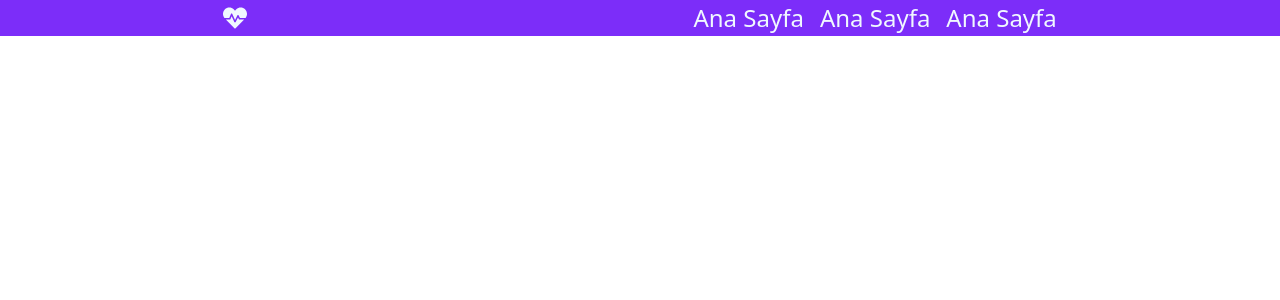
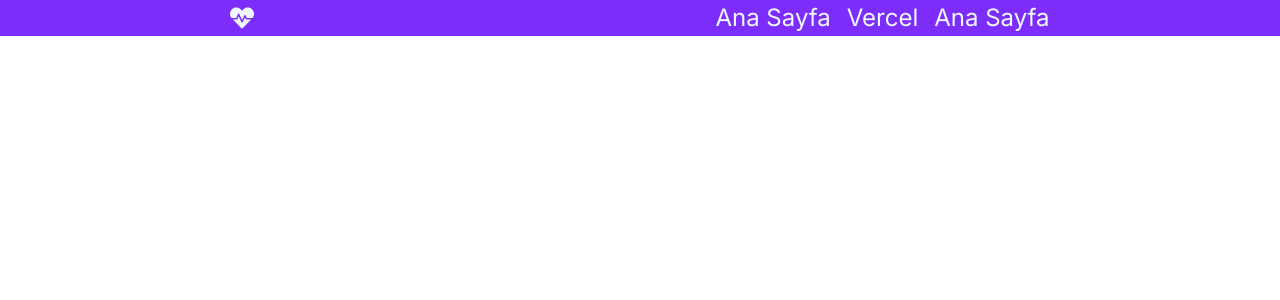
Before and after one commit to Eda-Inal/bmi-calculator, a Next.js app in the folder bmi/: page / in a window 1280 px wide. Shown: the top 300 px of the page. Built offline with nearby package versions, Linux system fonts and the light colour scheme.

Commit message:
add font

```diff
--- a/bmi/src/app/components/navbar/index.jsx
+++ b/bmi/src/app/components/navbar/index.jsx
@@ -17,7 +17,7 @@
     <Link className='hover:text-cyan-100' href="./">Ana Sayfa</Link>
     </li>
     <li>
-    <Link className='hover:text-cyan-100' href="./">Ana Sayfa</Link>
+    <Link className='hover:text-cyan-100' href="./">Vercel</Link>
     </li>
     <li>
     <Link  className='hover:text-cyan-100'href="./">Ana Sayfa</Link>
--- a/bmi/src/app/layout.jsx
+++ b/bmi/src/app/layout.jsx
@@ -1,16 +1,17 @@
-
 import "./globals.css";
-import Navbar from "./components/navbar"
+import Navbar from "./components/navbar";
+import { Inter } from 'next/font/google';
 
 
+const inter = Inter({ subsets: ['latin'] });
 
-
-export default function RootLayout({children})
-{
+export default function RootLayout({ children }) {
   return (
-    <html lang="en">
-      <Navbar/>
-      <body>{children}</body>
+    <html lang="en" className={inter.className}>
+      <body className={inter.className}>
+        <Navbar />
+        {children}
+      </body>
     </html>
   );
 }
```
